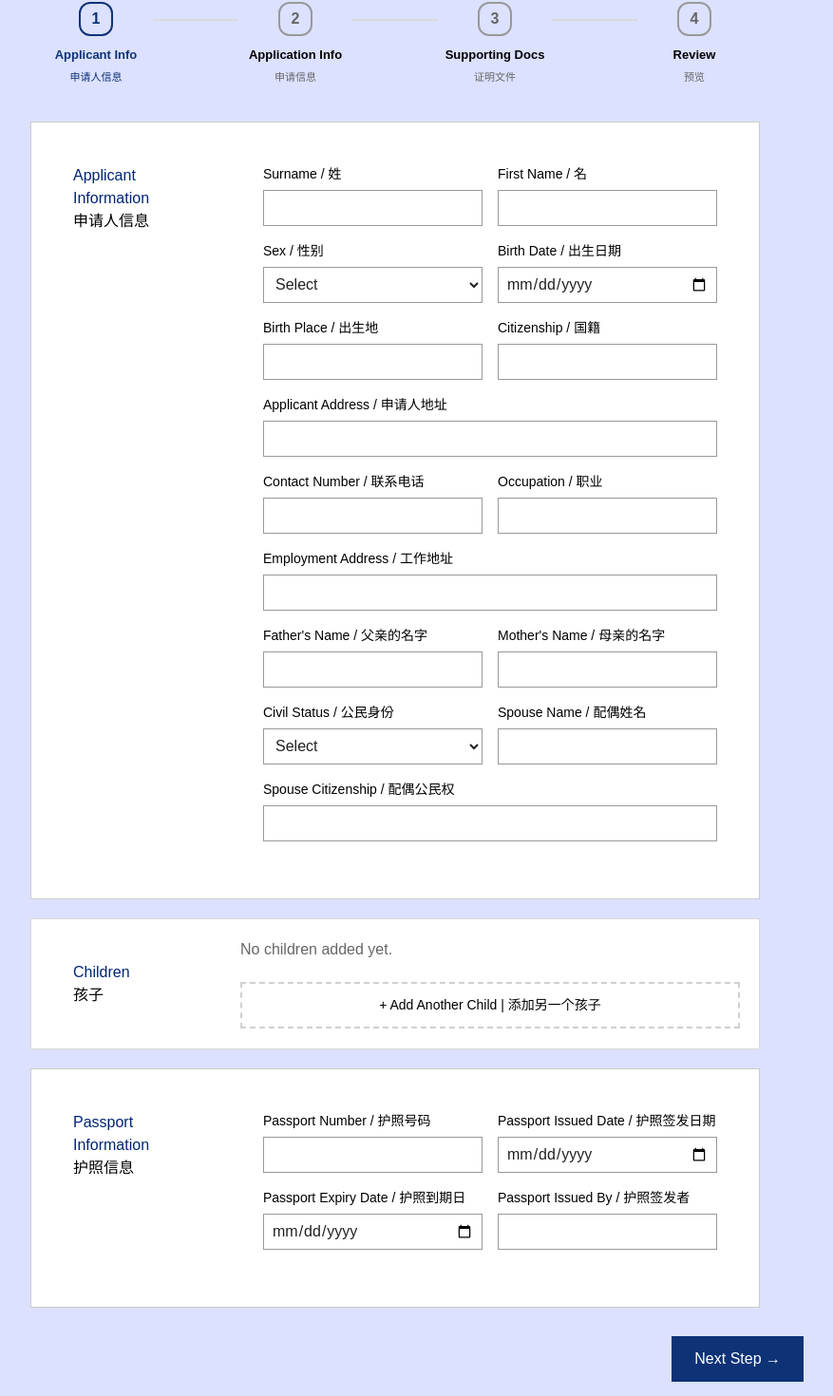
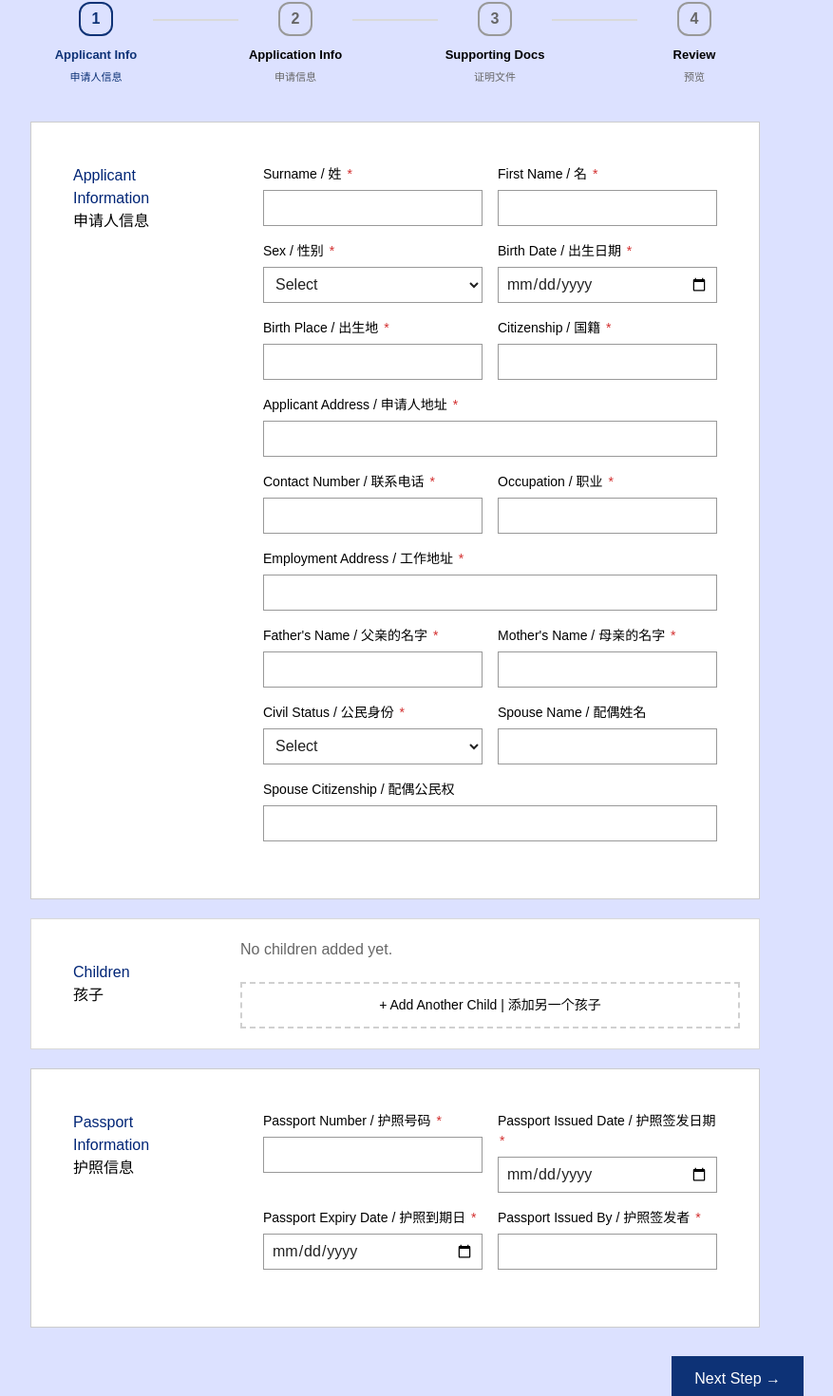
Before and after one commit to izeaharquillano/visa-form-app, a Next.js app: page / in a window 1280 px wide. Shown: the part 270-1740 px from the top of the page at 95% size, without its empty margins (224-1101 px from the left). Built offline with nearby package versions, Linux system fonts and the light colour scheme.

Commit message:
added required fields

```diff
--- a/app/globals.css
+++ b/app/globals.css
@@ -175,6 +175,11 @@ body {
   display: block;
   margin-bottom: 6px;
   font-size: 14px;
+}
+
+.required {
+  color: #d32f2f;
+  margin-left: 2px;
 }
 
 .field input[type="text"],
--- a/app/page.tsx
+++ b/app/page.tsx
@@ -32,7 +32,34 @@ export default function Step1() {
     setChildren(children.filter((_, i) => i !== index));
   };
 
+  const required = (v: string) => v.trim() !== "";
+
   const handleNext = () => {
+    const missing: string[] = [];
+
+    if (!required(applicant.surname)) missing.push("Surname");
+    if (!required(applicant.firstname)) missing.push("First Name");
+    if (!applicant.sex || applicant.sex === "Select") missing.push("Sex");
+    if (!required(applicant.birthdate)) missing.push("Birth Date");
+    if (!required(applicant.birthplace)) missing.push("Birth Place");
+    if (!required(applicant.citizenship)) missing.push("Citizenship");
+    if (!required(applicant.address)) missing.push("Applicant Address");
+    if (!required(applicant.contact)) missing.push("Contact Number");
+    if (!required(applicant.occupation)) missing.push("Occupation");
+    if (!required(applicant.employmentAddress)) missing.push("Employment Address");
+    if (!required(applicant.father)) missing.push("Father's Name");
+    if (!required(applicant.mother)) missing.push("Mother's Name");
+    if (!applicant.civilStatus || applicant.civilStatus === "Select") missing.push("Civil Status");
+    if (!required(passport.number)) missing.push("Passport Number");
+    if (!required(passport.issuedDate)) missing.push("Passport Issued Date");
+    if (!required(passport.expiryDate)) missing.push("Passport Expiry Date");
+    if (!required(passport.issuedBy)) missing.push("Passport Issued By");
+
+    if (missing.length > 0) {
+      alert("Please fill in the following fields:\n\n" + missing.join("\n"));
+      return;
+    }
+
     setApplicant(applicant);
     setPassport(passport);
     setChildren(children);
@@ -55,18 +82,18 @@ export default function Step1() {
         <div className="form-content">
           <div className="form-row">
             <div className="field">
-              <label>Surname / 姓</label>
+              <label>Surname / 姓 <span className="required">*</span></label>
               <input type="text" value={applicant.surname} onChange={(e) => update("surname", e.target.value)} />
             </div>
             <div className="field">
-              <label>First Name / 名</label>
+              <label>First Name / 名 <span className="required">*</span></label>
               <input type="text" value={applicant.firstname} onChange={(e) => update("firstname", e.target.value)} />
             </div>
           </div>
 
           <div className="form-row">
             <div className="field">
-              <label>Sex / 性别</label>
+              <label>Sex / 性别 <span className="required">*</span></label>
               <select value={applicant.sex} onChange={(e) => update("sex", e.target.value)}>
                 <option>Select</option>
                 <option>Male</option>
@@ -74,57 +101,57 @@ export default function Step1() {
               </select>
             </div>
             <div className="field">
-              <label>Birth Date / 出生日期</label>
+              <label>Birth Date / 出生日期 <span className="required">*</span></label>
               <input type="date" value={applicant.birthdate} onChange={(e) => update("birthdate", e.target.value)} />
             </div>
           </div>
 
           <div className="form-row">
             <div className="field">
-              <label>Birth Place / 出生地</label>
+              <label>Birth Place / 出生地 <span className="required">*</span></label>
               <input type="text" value={applicant.birthplace} onChange={(e) => update("birthplace", e.target.value)} />
             </div>
             <div className="field">
-              <label>Citizenship / 国籍</label>
+              <label>Citizenship / 国籍 <span className="required">*</span></label>
               <input type="text" value={applicant.citizenship} onChange={(e) => update("citizenship", e.target.value)} />
             </div>
           </div>
 
           <div className="field full-width">
-            <label>Applicant Address / 申请人地址</label>
+            <label>Applicant Address / 申请人地址 <span className="required">*</span></label>
             <input type="text" value={applicant.address} onChange={(e) => update("address", e.target.value)} />
           </div>
 
           <div className="form-row">
             <div className="field">
-              <label>Contact Number / 联系电话</label>
+              <label>Contact Number / 联系电话 <span className="required">*</span></label>
               <input type="text" value={applicant.contact} onChange={(e) => update("contact", e.target.value)} />
             </div>
             <div className="field">
-              <label>Occupation / 职业</label>
+              <label>Occupation / 职业 <span className="required">*</span></label>
               <input type="text" value={applicant.occupation} onChange={(e) => update("occupation", e.target.value)} />
             </div>
           </div>
 
           <div className="field full-width">
-            <label>Employment Address / 工作地址</label>
+            <label>Employment Address / 工作地址 <span className="required">*</span></label>
             <input type="text" value={applicant.employmentAddress} onChange={(e) => update("employmentAddress", e.target.value)} />
           </div>
 
           <div className="form-row">
             <div className="field">
-              <label>Father&apos;s Name / 父亲的名字</label>
+              <label>Father&apos;s Name / 父亲的名字 <span className="required">*</span></label>
               <input type="text" value={applicant.father} onChange={(e) => update("father", e.target.value)} />
             </div>
             <div className="field">
-              <label>Mother&apos;s Name / 母亲的名字</label>
+              <label>Mother&apos;s Name / 母亲的名字 <span className="required">*</span></label>
               <input type="text" value={applicant.mother} onChange={(e) => update("mother", e.target.value)} />
             </div>
           </div>
 
           <div className="form-row">
             <div className="field">
-              <label>Civil Status / 公民身份</label>
+              <label>Civil Status / 公民身份 <span className="required">*</span></label>
               <select value={applicant.civilStatus} onChange={(e) => update("civilStatus", e.target.value)}>
                 <option>Select</option>
                 <option>Single</option>
@@ -205,22 +232,22 @@ export default function Step1() {
         <div className="form-content">
           <div className="form-row">
             <div className="field">
-              <label>Passport Number / 护照号码</label>
+              <label>Passport Number / 护照号码 <span className="required">*</span></label>
               <input type="text" value={passport.number} onChange={(e) => updatePassport("number", e.target.value)} />
             </div>
             <div className="field">
-              <label>Passport Issued Date / 护照签发日期</label>
+              <label>Passport Issued Date / 护照签发日期 <span className="required">*</span></label>
               <input type="date" value={passport.issuedDate} onChange={(e) => updatePassport("issuedDate", e.target.value)} />
             </div>
           </div>
 
           <div className="form-row">
             <div className="field">
-              <label>Passport Expiry Date / 护照到期日</label>
+              <label>Passport Expiry Date / 护照到期日 <span className="required">*</span></label>
               <input type="date" value={passport.expiryDate} onChange={(e) => updatePassport("expiryDate", e.target.value)} />
             </div>
             <div className="field">
-              <label>Passport Issued By / 护照签发者</label>
+              <label>Passport Issued By / 护照签发者 <span className="required">*</span></label>
               <input type="text" value={passport.issuedBy} onChange={(e) => updatePassport("issuedBy", e.target.value)} />
             </div>
           </div>
```
Also changed, not shown: app/step2/page.tsx (+40 -12 lines).
